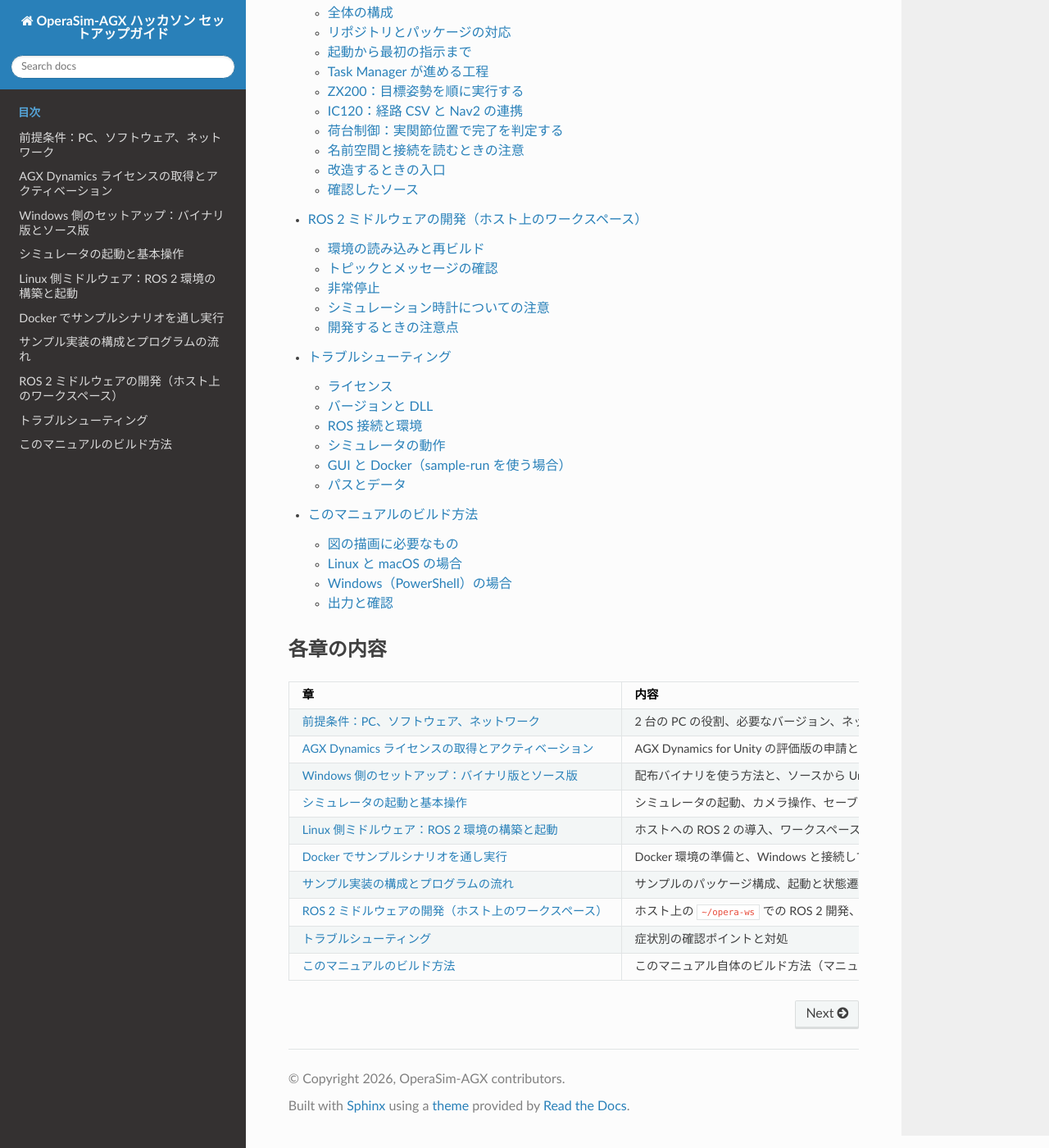
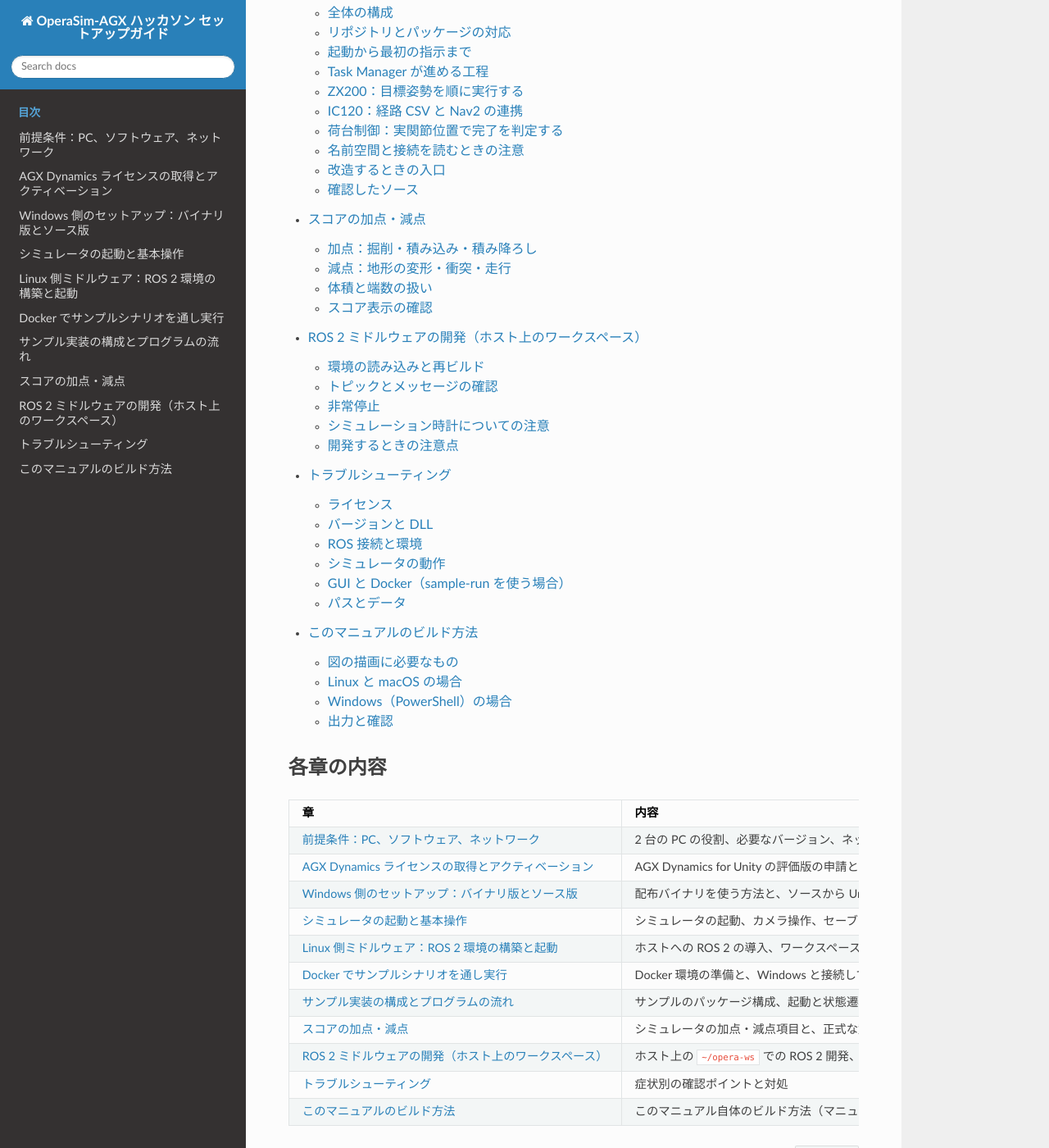
Before and after one commit to pwri-opera/OperaSim-AGX-hackathon-doc, a Sphinx documentation site: the page built from source/index.rst, in a window 1280 px wide and 1400 px high, scrolled down 2763 px. Shown: the whole window at 82% size. Built offline with Sphinx 7.4.7 and the Read the Docs theme 3.1.0, drawn with Linux system fonts in a browser that asks for light colours; part of the change alters nothing that is shown.

Commit message:
docs: explain hackathon scoring
Document the seven simulator scoring events, default point values,
and calculation examples while deferring official rules to the rulebook.

```diff
--- a/source/index.rst
+++ b/source/index.rst
@@ -48,6 +48,7 @@ OperaSim-AGX ハッカソン セットアップガイド
    linux-middleware
    sample-run
    sample-implementation
+   scoring
    development
    troubleshooting
    building-docs
@@ -75,6 +76,8 @@ OperaSim-AGX ハッカソン セットアップガイド
      - Docker 環境の準備と、Windows と接続してサンプルシナリオを動かす通し手順
    * - :doc:`sample-implementation`
      - サンプルのパッケージ構成、起動と状態遷移、Nav2・荷台制御の流れ、改造の入口
+   * - :doc:`scoring`
+     - シミュレータの加点・減点項目と、正式な競技ルールの確認先
    * - :doc:`development`
      - ホスト上の ``~/opera-ws`` での ROS 2 開発、トピックの確認、非常停止、シミュレーション時計の注意点
    * - :doc:`troubleshooting`
--- /dev/null
+++ b/source/scoring.rst
@@ -0,0 +1,84 @@
+======================
+スコアの加点・減点
+======================
+
+.. important::
+
+   **競技の配点、判定条件、例外、最終評価の詳細は、必ず運営が参加者に案内する最新版のルールブックを参照してください。** このページはシミュレータのスコア表示を読むための概要です。記載が異なる場合は、ルールブックと運営の案内を優先してください。
+
+   `土木研究所の募集要項 <https://www.pwri.go.jp/team/advanced/opera-hackathon-2.html>`_ では、詳細ルールは開催前に参加者へ通知すると案内しています。審査員による総合評価と、シミュレータのスコアは区別してください。
+
+加点：掘削・積み込み・積み降ろし
+------------------------------------
+
+.. list-table::
+   :header-rows: 1
+   :widths: 1 2 3 6
+
+   * - ID
+     - 項目
+     - 初期設定の配点
+     - 計算方法
+   * - P01
+     - 掘削
+     - 0.5 m³ 相当で +1 点（2 点/m³）
+     - 掘削エリアで、初期状態から減った地形の体積を求めます。前回得点を反映した時点より減少量が大きければ、その差に係数を掛けます。
+   * - P02
+     - 土砂積込み
+     - 0.1 m³ 相当で +1 点（10 点/m³）
+     - クローラダンプの荷台に載った土砂の体積を前回の計測値と比べ、増えた分に係数を掛けます。荷台の土砂が減っても、この項目では減点しません。
+   * - P03
+     - 土砂積降ろし
+     - 0.1 m³ 相当で +10 点（100 点/m³）
+     - 放土エリアで初期状態から増えた堆積量を求めます。判定に使う堆積量は、全ダンプの積載量の減少から求めた累計放出量が上限です。その値が過去の最大値を超えた分に係数を掛けます。
+
+たとえば、P03 の判定に使う堆積量が過去最大の 0.125 m³ から 0.25 m³ に増えると、差の 0.125 m³ に 100 点/m³ を掛けた 12.5 点を積算します。繰り越しがなければ +12 点を反映し、0.5 点を次回に繰り越します。荷台から土砂が減るだけでは加点されません。
+
+減点：地形の変形・衝突・走行
+----------------------------------
+
+.. list-table::
+   :header-rows: 1
+   :widths: 1 2 3 6
+
+   * - ID
+     - 項目
+     - 初期設定の配点
+     - 計算方法
+   * - M01
+     - 地形変形
+     - 0.5 m³ 相当で −1 点（−2 点/m³）
+     - 指定の掘削・放土エリア以外の地面に土砂が積もり、集計した地形の体積が初期状態より増えると減点対象になります。前回減点を反映した時点より増加量が大きければ、その差に係数を掛けます。
+   * - M02
+     - 衝突
+     - 判定1回で −5 点
+     - クローラダンプ側で、別の対象建機との接触が解けた時点で判定します。同じクローラダンプの判定では、前回の衝突減点からシミュレーション時間で1秒未満の接触終了は数えません。
+   * - M03
+     - コースアウト
+     - 滞在1秒につき −1 点
+     - 油圧ショベルまたはクローラダンプが進入禁止エリアに連続して滞在した時間を、建機ごとにシミュレーション時間で計ります。1秒単位で減点し、エリアを出ると1秒未満の残りはリセットします。
+   * - M04
+     - コースラップ
+     - 重複通過1回で −1 点
+     - 泥濘（ぬかるみ）エリアを 0.5 m 四方の区画に分け、クローラダンプ間で通過回数を共有します。別の区画へ移動したときに通過回数を増やし、その区画の2回目以降を減点します。
+
+画面では、地面に表示される水色の長方形が掘削エリア、緑色の長方形が放土エリアの目印です。M01 は、たとえば次のように指定エリア外の地面に土砂が積もったときに関係します。
+
+- ダンプが緑の枠から離れた走行路で土砂を降ろし、路面に土砂が積もると、M01 の減点対象になります。
+- 水色の枠の外を掘っても、P01 の掘削加点にはなりません。掘った場所の地面が低くなるだけでは M01 にもなりませんが、掘り出した土砂が走行路などに積もり、対象となる地形の体積が全体で増えると、M01 の減点対象になります。
+
+実際の施工現場では、ぬかるみで同じ場所を何度も通ると、わだち（車輪やクローラの通った跡）が深くなり、走行しにくくなることがあります。M04 では、わだちの深さを測る代わりに、同じ区画を繰り返し通ると減点します。
+
+体積と端数の扱い
+------------------
+
+地形を使う P01・P03・M01 では、高さの変化を集計し、実際の高さと計測点間の面積から体積（m³）に換算します。体積に係数を掛けた値は、絶対値が1点以上になった時点で整数部分をスコアに反映し、端数を繰り越します。荷台の体積を使う P02 も、点数の端数は同じように扱います。
+
+P01 と M01 は、整数点を反映したときに比較の基準を更新します。それまでは、基準からの同じ体積差が複数回の計測で積算される場合があります。表の体積あたりの点数は係数の換算値です。
+
+合計スコアには各項目の整数点を加算します。合計が減点前にすでに −100 点以下の場合、初期設定ではその減点を加えず、合計を −100 点にします。−100 点より上からの減点では、−100 点を下回ることがあります。
+
+スコア表示の確認
+------------------
+
+項目名と ID は、シミュレータが記録する ``score_events.log`` の表記に合わせています。画面で合計を確認する場合は、シミュレーション開始前に **Total Score** をオンにしてください。操作方法は :doc:`simulator-operation` を参照してください。
```
